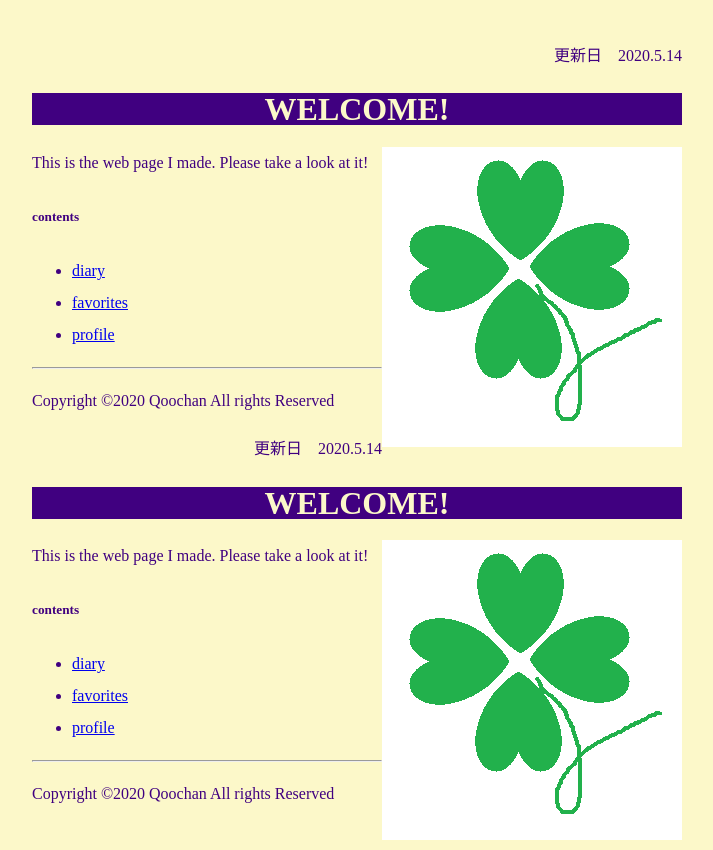
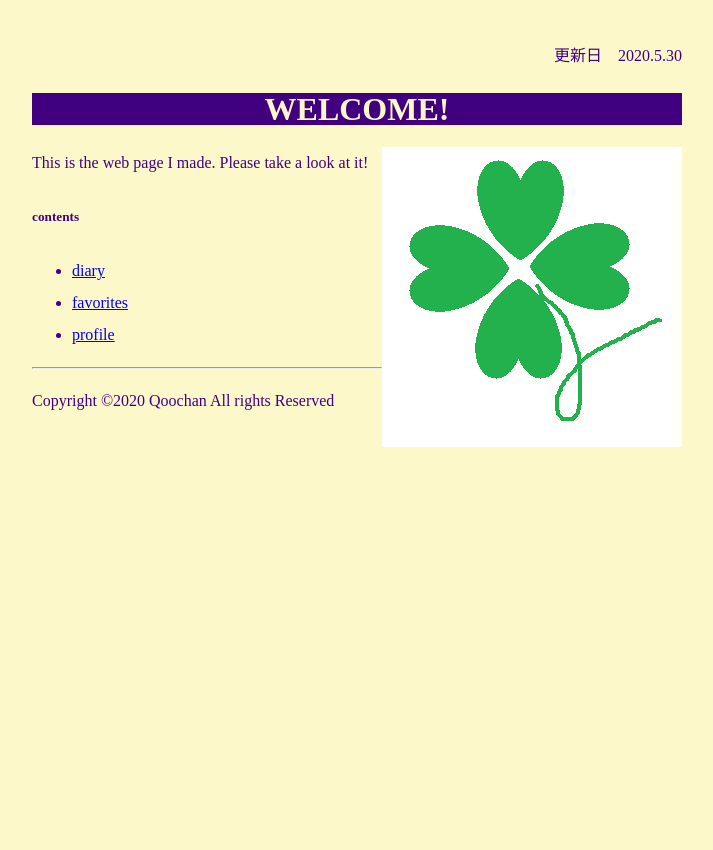
Before and after one commit to kateKobe/kateKobe.github.io, a plain HTML site: page index.html in a window 1280 px wide. Shown: the whole page, without its empty margins (283-996 px from the left). After the commit the page ends 800 px from the top, so only its background shows below. Drawn offline with Linux system fonts and the light colour scheme.

Commit message:
Update index.html

```diff
--- a/index.html
+++ b/index.html
@@ -14,7 +14,7 @@
   <title>image</title>
 </head>
 <body>
-<div>更新日　2020.5.14</div>
+<div>更新日　2020.5.30</div>
   <h1>WELCOME!</h1>
   <p><img src="clover.png" alt="clover" width=300px height=300px class="gazo"></p>
   <p>This is the web page I made. Please take a look at it!</p>
@@ -33,32 +33,3 @@
 
 </body>
 </html>
-
-  <style>
-    div{
-      text-align:right;
-    }
-  </style>
-
-  <title>image</title>
-</head>
-<body>
-<div>更新日　2020.5.14</div>
-  <h1>WELCOME!</h1>
-  <p><img src="clover.png" alt="clover" width=300px height=300px class="gazo"></p>
-  <p>This is the web page I made. Please take a look at it!</p>
-  <h5>contents</h5>
-  <ul>
-    <li><a href="diary.html">diary</a></li>
-    <li><a href="favorite.html">favorites</a></li>
-    <li><a href="profile.html">profile</a></li>
-  </ul>
-
-  <hr>
-
-
-  <p>Copyright &copy;2020 Qoochan  All rights Reserved</p>
-
-
-</body>
-</html>
```
